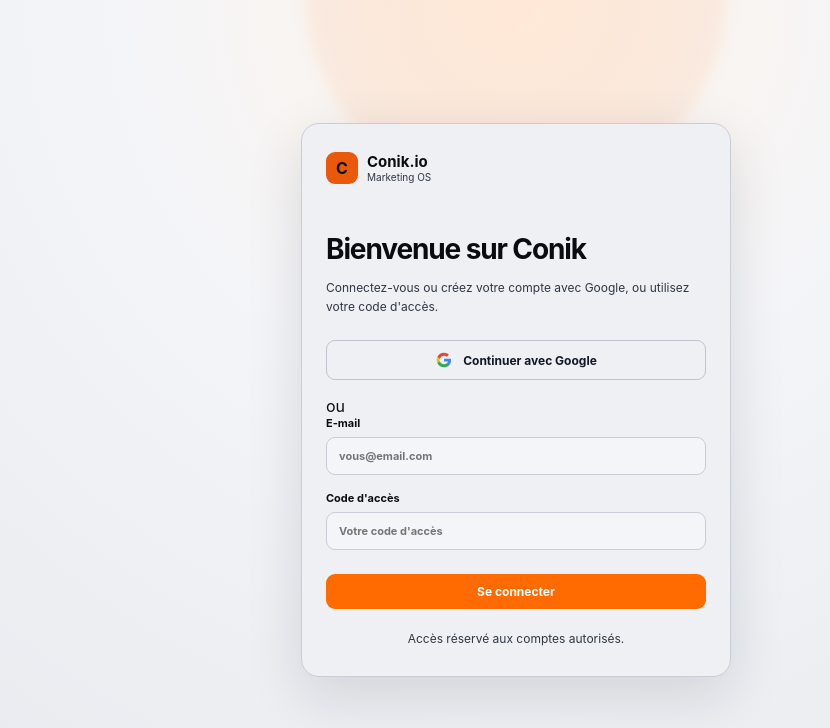
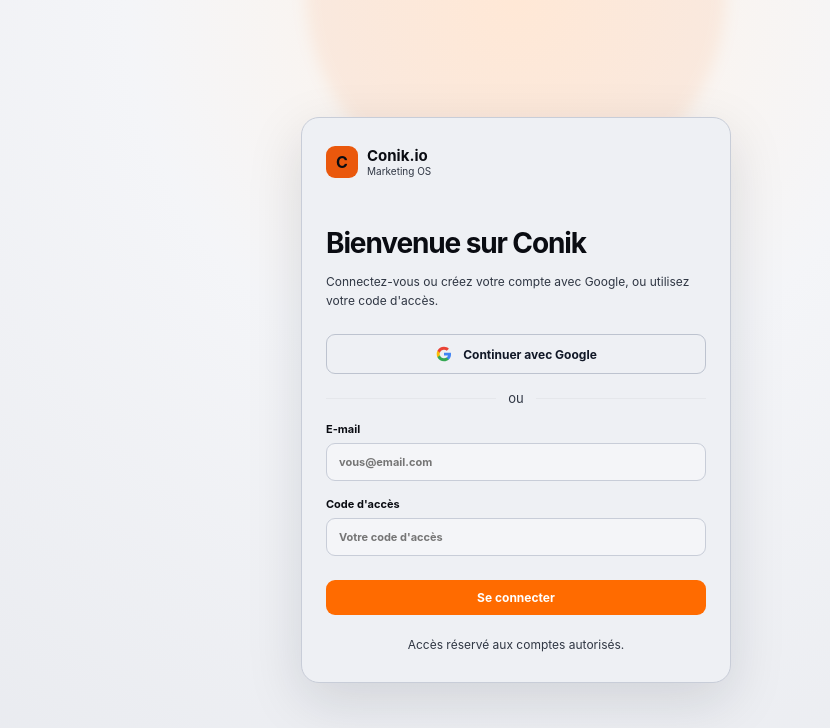
Before and after one commit to anamaherbert1-glitch/Conik.io, a Next.js app: page /login in a window 1280 px wide. Shown: the top 728 px of the page, without its empty margins (369-1199 px from the left). Built offline with nearby package versions, Linux system fonts and the light colour scheme.

Commit message:
style(auth): add Google login divider

```diff
--- a/app/globals.css
+++ b/app/globals.css
@@ -354,3 +354,22 @@ header h1{font-size:24px}
   .editor-workspace .code-panel .code-tabs button{flex:0 0 auto}
   .editor-workspace .code-toolbar{width:auto;max-width:calc(100% - 24px);box-sizing:border-box}
 }
+
+
+/* Google OAuth auth UI */
+.auth-divider{
+  display:flex;
+  align-items:center;
+  gap:12px;
+  margin:4px 0 16px;
+  color:var(--muted,#6b7280);
+  font-size:13px;
+}
+.auth-divider::before,
+.auth-divider::after{
+  content:"";
+  flex:1;
+  height:1px;
+  background:var(--border,#e5e7eb);
+}
+.auth-divider span{white-space:nowrap}
```
